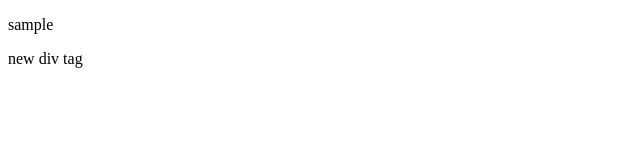
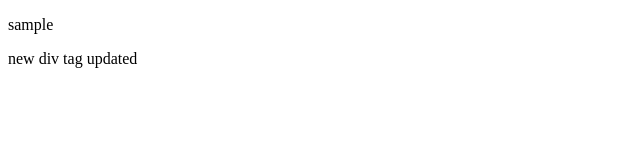
Before and after one commit to irsvya/git-test, a plain HTML site: page index.html in a window 1280 px wide. Shown: the full height of the page, 0-640 px from the left. Drawn offline with Linux system fonts and the light colour scheme.

Commit message:
updated index.html
div data changes

```diff
--- a/index.html
+++ b/index.html
@@ -1,5 +1,5 @@
 <!DOCTYPE html>
 <p>sample</p>
 <div>
-    new div tag
+    new div tag updated
 </div>
```
